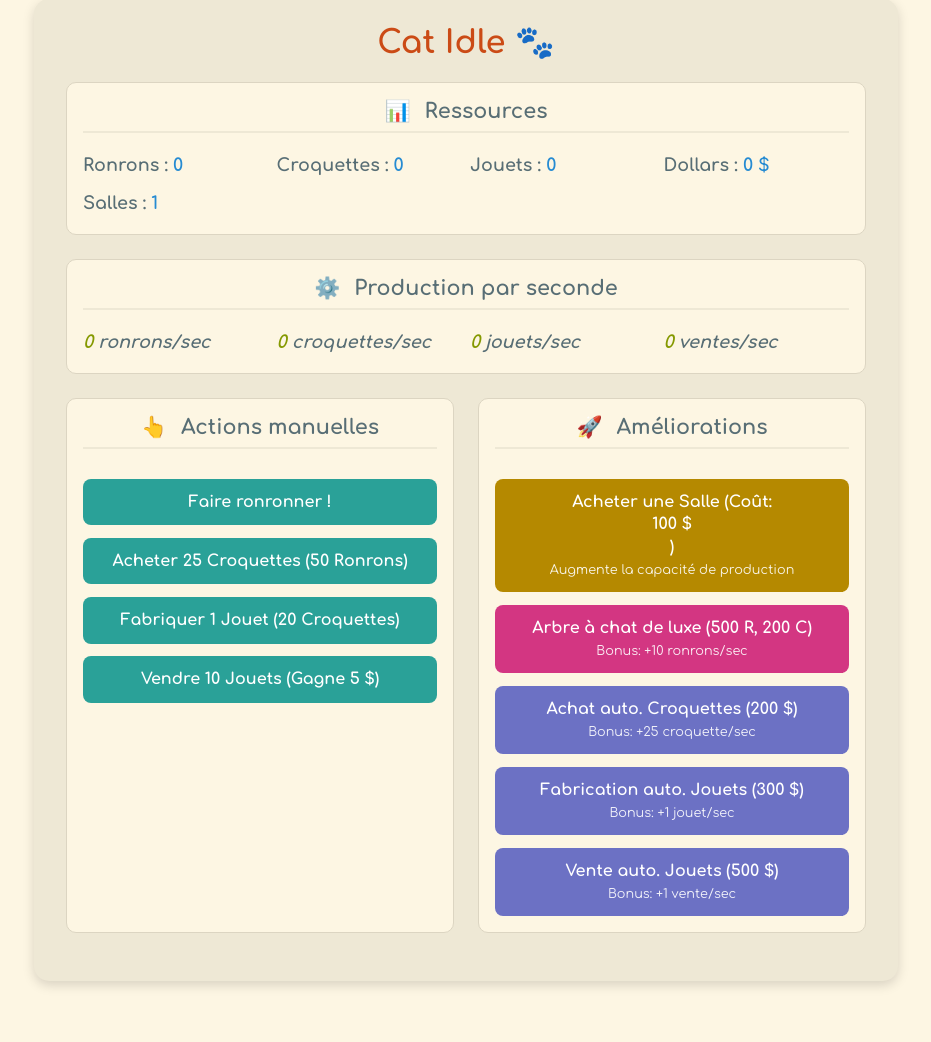
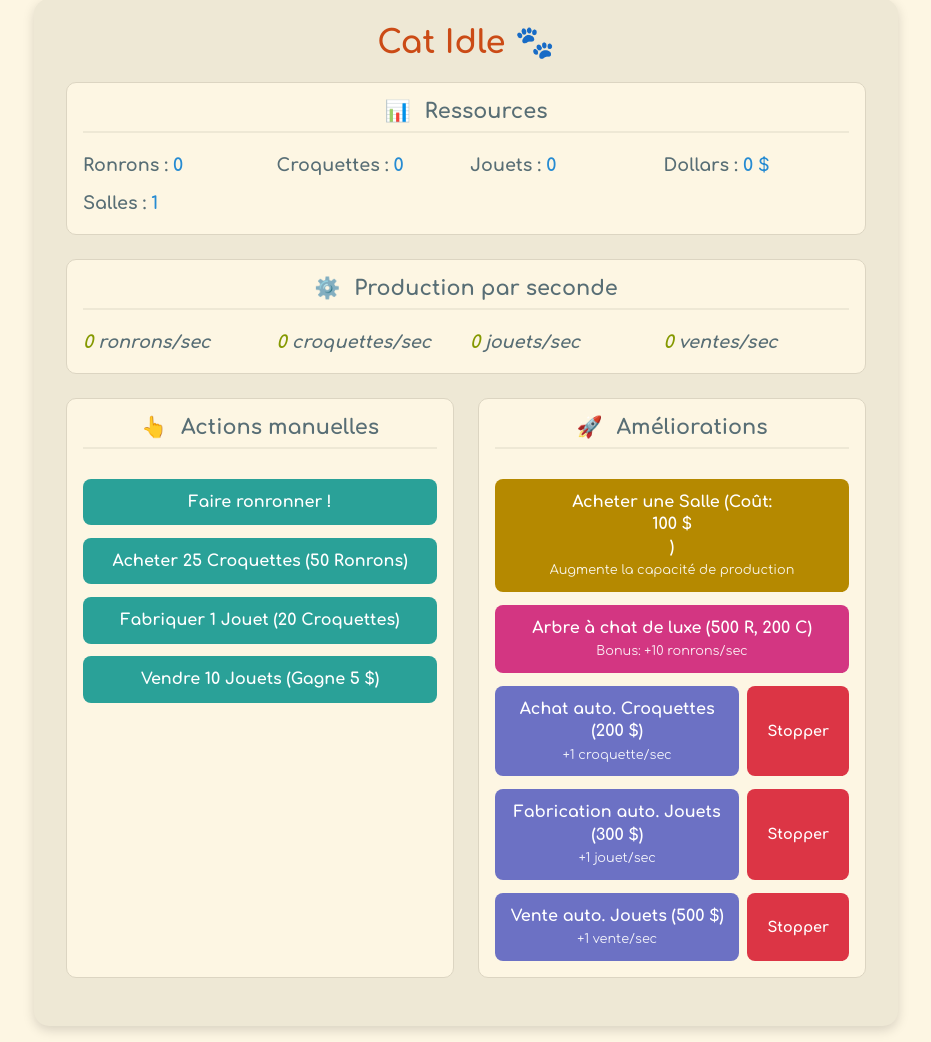
Before and after one commit to DamienJegou12/Portfolio, a PHP site: page /MiniJeu/index.html in a window 1280 px wide. Shown: the part 17-1059 px from the top of the page, without its empty margins (174-1105 px from the left). Before the commit the page ends 1004 px from the top, so only its background shows below. Run offline with PHP 8.4, Linux system fonts and the light colour scheme.

Commit message:
Ajout de boutons "Stopper" pour les productions automatiques et mise à jour des styles associés

```diff
--- a/MiniJeu/index.html
+++ b/MiniJeu/index.html
@@ -54,18 +54,30 @@
                     Arbre à chat de luxe (500 R, 200 C)
                     <span class="upgrade-bonus">Bonus: +10 ronrons/sec</span>
                 </button>
+
+                <div class="upgrade-group">
                     <button id="acheter-croquettes-auto" class="btn-upgrade-auto">
                         Achat auto. Croquettes (200 $)
-                    <span class="upgrade-bonus">Bonus: +25 croquette/sec</span>
+                        <span class="upgrade-bonus">+1 croquette/sec</span>
                     </button>
+                    <button id="stopper-croquettes-auto" class="btn-stop">Stopper</button>
+                </div>
+
+                <div class="upgrade-group">
                     <button id="fabriquer-jouets-auto" class="btn-upgrade-auto">
                         Fabrication auto. Jouets (300 $)
-                    <span class="upgrade-bonus">Bonus: +1 jouet/sec</span>
+                        <span class="upgrade-bonus">+1 jouet/sec</span>
                     </button>
+                    <button id="stopper-jouets-auto" class="btn-stop">Stopper</button>
+                </div>
+
+                <div class="upgrade-group">
                     <button id="vendre-jouets-auto" class="btn-upgrade-auto">
                         Vente auto. Jouets (500 $)
-                    <span class="upgrade-bonus">Bonus: +1 vente/sec</span>
+                        <span class="upgrade-bonus">+1 vente/sec</span>
                     </button>
+                    <button id="stopper-vente-auto" class="btn-stop">Stopper</button>
+                </div>
             </div>
         </div>
     </div>
--- a/MiniJeu/script.js
+++ b/MiniJeu/script.js
@@ -4,7 +4,7 @@
 
 let inventaire = {
     ronrons: 0,
-    croquettes: 0,
+    croquettes: 0, // Remis à 0 pour que l'achat soit nécessaire
     jouets: 0,
     dollars: 0
 };
@@ -46,7 +46,7 @@ function mettreAJourAffichage() {
     document.getElementById('compteur-jouets').textContent = inventaire.jouets;
     document.getElementById('compteur-dollars').textContent = inventaire.dollars + " $";
     document.getElementById('ronrons-par-seconde').textContent = production.ronronsParSeconde;
-    document.getElementById('croquettes-par-seconde').textContent = 25*production.croquettesParSeconde;
+    document.getElementById('croquettes-par-seconde').textContent = production.croquettesParSeconde;
     document.getElementById('jouets-par-seconde').textContent = production.jouetsParSeconde;
     document.getElementById('vente-jouets-par-seconde').textContent = production.venteJouetsParSeconde;
     document.getElementById('nombre-salles').textContent = salles.nombre;
@@ -133,7 +133,7 @@ function fabriquerJouet() {
         mettreAJourAffichage();
     } else {
         console.log("Pas assez de croquettes pour fabriquer un jouet.");
-        alert("Il vous faut au moins 10 croquettes pour fabriquer un jouet.");
+        alert("Il vous faut au moins 20 croquettes pour fabriquer un jouet.");
     }
 }
 
@@ -172,7 +172,7 @@ function vendreJouets() {
 function acheterCroquettesAuto() {
     let coutDollars = 200;
     if (production.croquettesParSeconde >= 50 * salles.nombre){
-        alert("Vous ne pouvez pas avoir une production de ronrons supérieur à " + (50 * salles.nombre) + " par seconde avec votre nombre de salles actuel. Achetez plus de salles !");
+        alert("Vous ne pouvez pas avoir une production de croquettes supérieure à " + (50 * salles.nombre) + " par seconde avec votre nombre de salles actuel. Achetez plus de salles !");
         return;
     }
     if (inventaire.dollars >= coutDollars) {
@@ -191,7 +191,7 @@ function acheterCroquettesAuto() {
 function fabriquerJouetsAuto() {
     let coutDollars = 300;
     if (production.jouetsParSeconde >= 5 * salles.nombre){
-        alert("Vous ne pouvez pas avoir une production de jouets supérieur à " + (5 * salles.nombre) + " par seconde avec votre nombre de salles actuel. Achetez plus de salles !");
+        alert("Vous ne pouvez pas avoir une production de jouets supérieure à " + (5 * salles.nombre) + " par seconde avec votre nombre de salles actuel. Achetez plus de salles !");
         return;
     }
     if (inventaire.dollars >= coutDollars) {
@@ -203,13 +203,14 @@ function fabriquerJouetsAuto() {
         alert("Pas assez de dollars pour acheter la fabrication automatique de jouets !");
     }
 }
+
 /**
  * Gère la vente automatique de jouets.
  */
 function vendreJouetsAuto() {
     let coutDollars = 500;
     if (production.venteJouetsParSeconde >= 2 * salles.nombre){
-        alert("Vous ne pouvez pas avoir une production de vente de jouets supérieur à " + (2 * salles.nombre) + " par seconde avec votre nombre de salles actuel. Achetez plus de salles !");
+        alert("Vous ne pouvez pas avoir une production de vente de jouets supérieure à " + (2 * salles.nombre) + " par seconde avec votre nombre de salles actuel. Achetez plus de salles !");
         return;
     }
     if (inventaire.dollars >= coutDollars) {
@@ -222,7 +223,46 @@ function vendreJouetsAuto() {
     }
 }
 
-// --- ÉCOUTEURS D'ÉVÉNEMENTS --- (partie à compléter dans votre fichier)
+// --- NOUVELLES FONCTIONS POUR STOPPER LES PRODUCTIONS ---
+
+/**
+ * Stoppe une unité de production de croquettes.
+ */
+function stopperCroquettesAuto() {
+    if (production.croquettesParSeconde > 0) {
+        production.croquettesParSeconde -= 1;
+        mettreAJourAffichage();
+    } else {
+        alert("La production de croquettes est déjà à 0 !");
+    }
+}
+
+/**
+ * Stoppe une unité de fabrication de jouets.
+ */
+function stopperJouetsAuto() {
+    if (production.jouetsParSeconde > 0) {
+        production.jouetsParSeconde -= 1;
+        mettreAJourAffichage();
+    } else {
+        alert("La fabrication de jouets est déjà à 0 !");
+    }
+}
+
+/**
+ * Stoppe une unité de vente de jouets.
+ */
+function stopperVenteAuto() {
+    if (production.venteJouetsParSeconde > 0) {
+        production.venteJouetsParSeconde -= 1;
+        mettreAJourAffichage();
+    } else {
+        alert("La vente de jouets est déjà à 0 !");
+    }
+}
+
+
+// --- ÉCOUTEURS D'ÉVÉNEMENTS ---
 
 // Clic sur le bouton principal pour générer des ronrons
 document.getElementById('bouton-clic').addEventListener('click', function() {
@@ -230,21 +270,22 @@ document.getElementById('bouton-clic').addEventListener('click', function() {
     mettreAJourAffichage();
 });
 
-// Clic sur le bouton d'achat de croquettes
+// Clics sur les boutons d'actions manuelles
 document.getElementById('acheter-croquettes').addEventListener('click', acheterCroquettes);
+document.getElementById('fabriquer-jouet').addEventListener('click', fabriquerJouet);
+document.getElementById('vendre-jouets').addEventListener('click', vendreJouets);
 
-// Clic sur le bouton d'achat de l'arbre
+// Clics sur les boutons d'améliorations
+document.getElementById('acheter-salle').addEventListener('click', acheterSalle);
 document.getElementById('acheter-arbre-luxe').addEventListener('click', acheterArbreLuxe);
-
-// Clic sur le bouton de fabrication de jouet
-document.getElementById('fabriquer-jouet').addEventListener('click', fabriquerJouet);
-
-// NOUVEAUX ÉCOUTEURS À AJOUTER
-document.getElementById('vendre-jouets').addEventListener('click', vendreJouets);
-document.getElementById('acheter-salle').addEventListener('click', acheterSalle);
 document.getElementById('acheter-croquettes-auto').addEventListener('click', acheterCroquettesAuto);
 document.getElementById('fabriquer-jouets-auto').addEventListener('click', fabriquerJouetsAuto);
 document.getElementById('vendre-jouets-auto').addEventListener('click', vendreJouetsAuto);
+
+// Clics sur les nouveaux boutons "Stopper"
+document.getElementById('stopper-croquettes-auto').addEventListener('click', stopperCroquettesAuto);
+document.getElementById('stopper-jouets-auto').addEventListener('click', stopperJouetsAuto);
+document.getElementById('stopper-vente-auto').addEventListener('click', stopperVenteAuto);
 
 
 // --- INITIALISATION DU JEU ---
--- a/MiniJeu/style.css
+++ b/MiniJeu/style.css
@@ -12,6 +12,7 @@
     --upgrade-ronrons-btn: #d33682;
     --upgrade-auto-btn: #6c71c4; /* Violet */
     --building-btn-color: #b58900; /* Or */
+    --stop-btn-color: #dc3545; /* Rouge */
 }
 
 body {
@@ -135,8 +136,9 @@ button:active {
 }
 
 .upgrades .btn-upgrade-ronrons { background-color: var(--upgrade-ronrons-btn); }
-.upgrades .btn-upgrade-auto { background-color: var(--upgrade-auto-btn); }
+.upgrades .btn-upgrade-auto { background-color: var(--upgrade-auto-btn); flex-grow: 1; }
 .upgrades .btn-building { background-color: var(--building-btn-color); }
+.upgrades .btn-stop { background-color: var(--stop-btn-color); }
 
 .upgrade-bonus {
     font-size: 0.8rem;
@@ -144,6 +146,21 @@ button:active {
     opacity: 0.9;
     margin-top: 4px;
 }
+
+/* Nouveau groupe de boutons pour Achat/Stop */
+.upgrade-group {
+    display: flex;
+    gap: 0.5rem;
+    align-items: stretch;
+}
+
+.upgrade-group .btn-stop {
+    padding-left: 20px;
+    padding-right: 20px;
+    font-size: 0.9rem;
+    justify-content: center;
+}
+
 
 /* Pour les écrans plus petits (mobiles) */
 @media (max-width: 700px) {
```
Lines whose indentation alone changed are shown as unchanged.
